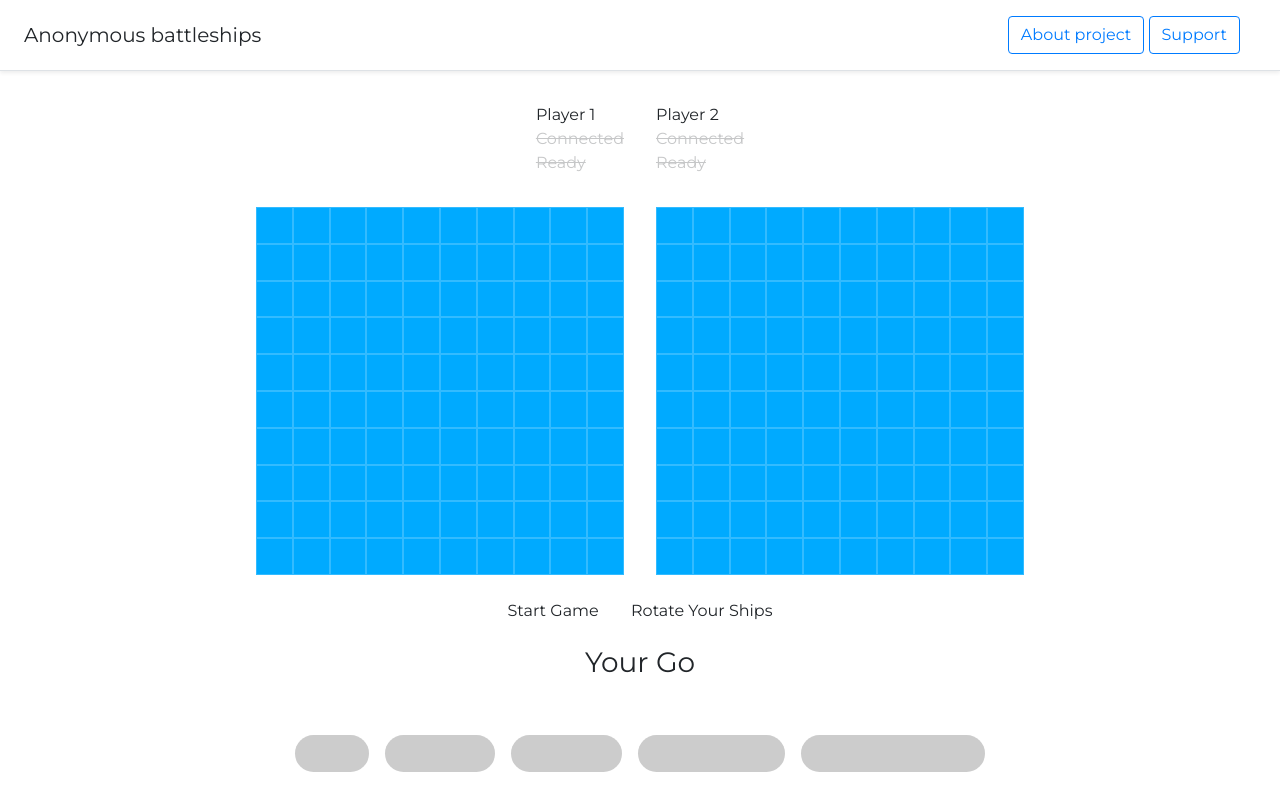
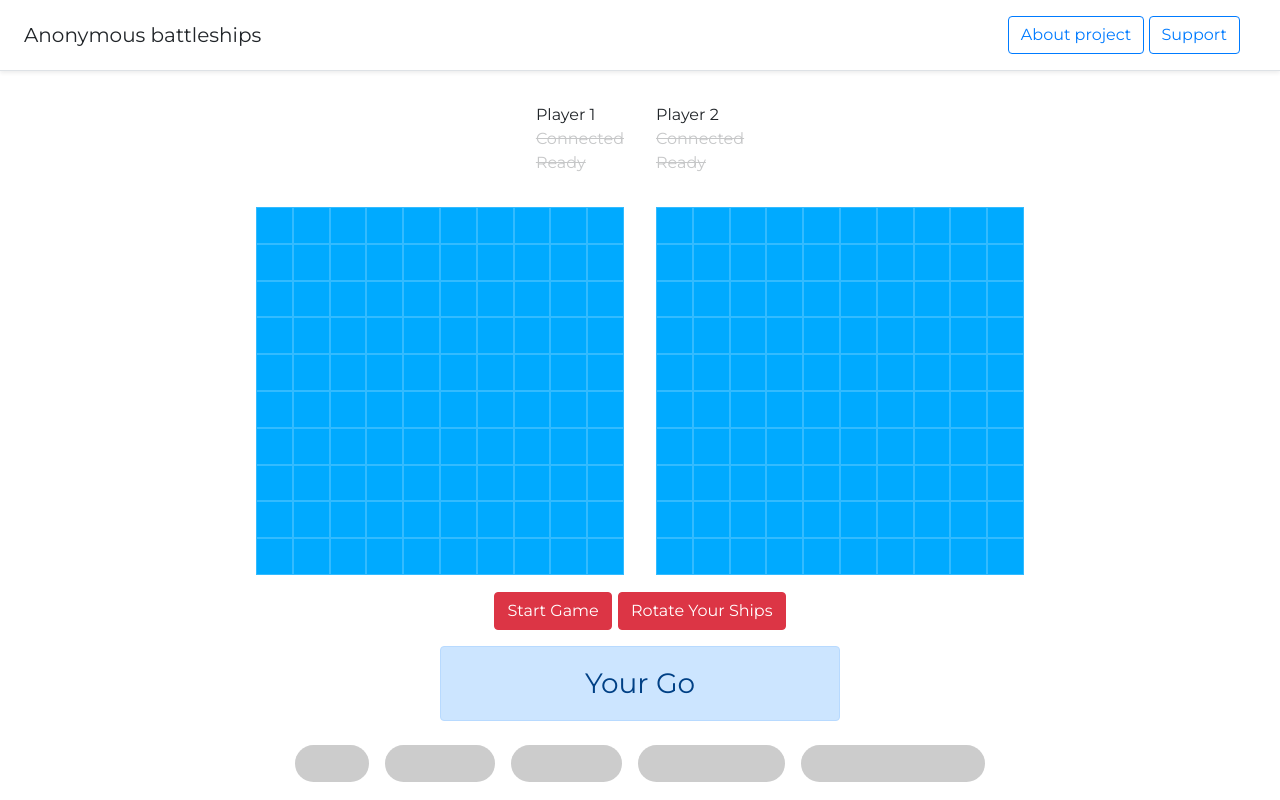
Before and after one commit to Fedarenchyk-16/Battleships, a website: page public/multiplayer.html in a window 1280 px wide. Shown: the top 800 px of the page. Drawn offline with nearby package versions, Linux system fonts and the light colour scheme; no server answers.

Commit message:
feat: change style of info panel

```diff
--- a/public/multiplayer.html
+++ b/public/multiplayer.html
@@ -48,11 +48,13 @@
 
     <div class="game-container hidden-info">
       <div class="setup-buttons" id="setup-buttons">
-        <button id="start" class="btn">Start Game</button>
-        <button id="rotate" class="btn">Rotate Your Ships</button>
+        <button id="start" class="btn btn-danger">Start Game</button>
+        <button id="rotate" class="btn btn-danger">Rotate Your Ships</button>
       </div>
-      <h3 id="whose-go" class="info-text">Your Go</h3>
-      <h3 id="info" class="info-text"></h3>
+      <div class="alert alert-primary p-1 mt-3 px-5" role="alert" style="width: 400px; text-align: center">
+        <h3 id="whose-go" class="info-text">Your Go</h3>
+        <h3 id="info" class="info-text"></h3>
+      </div>
     </div>
 
     <div class="game-container">
```
